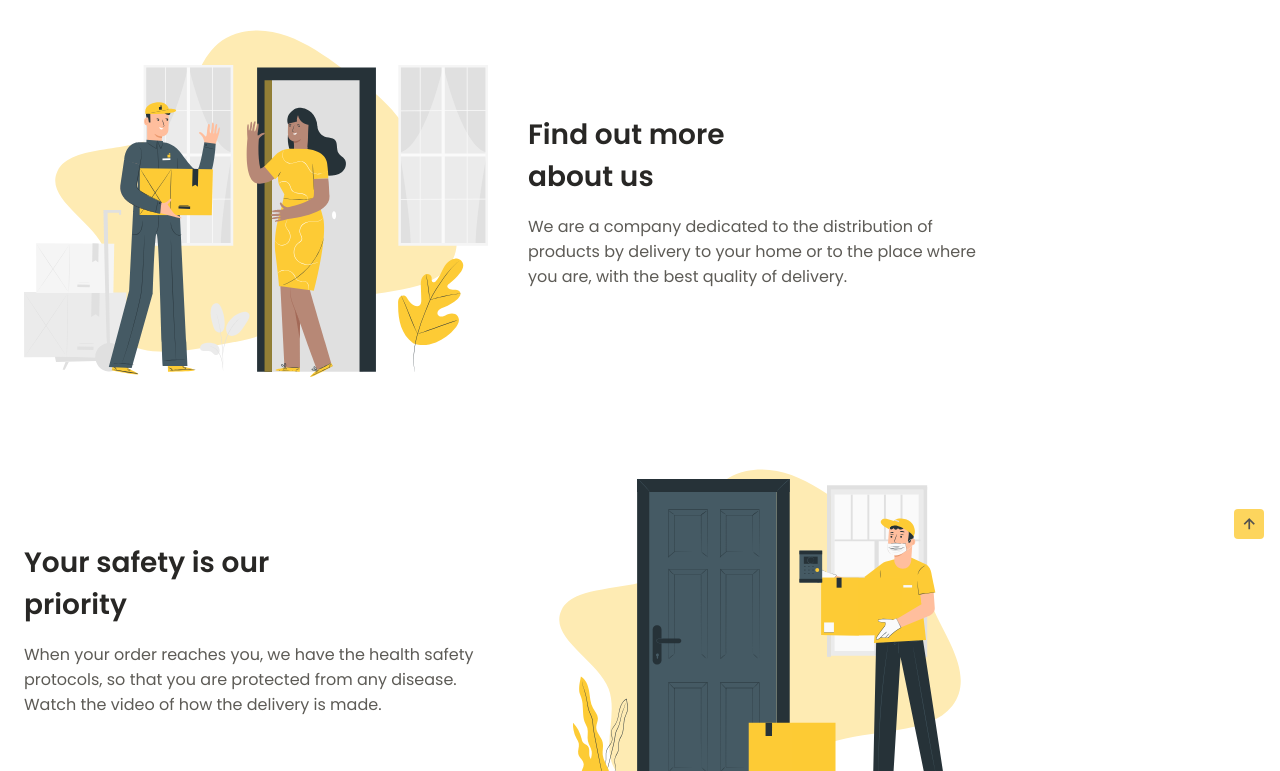
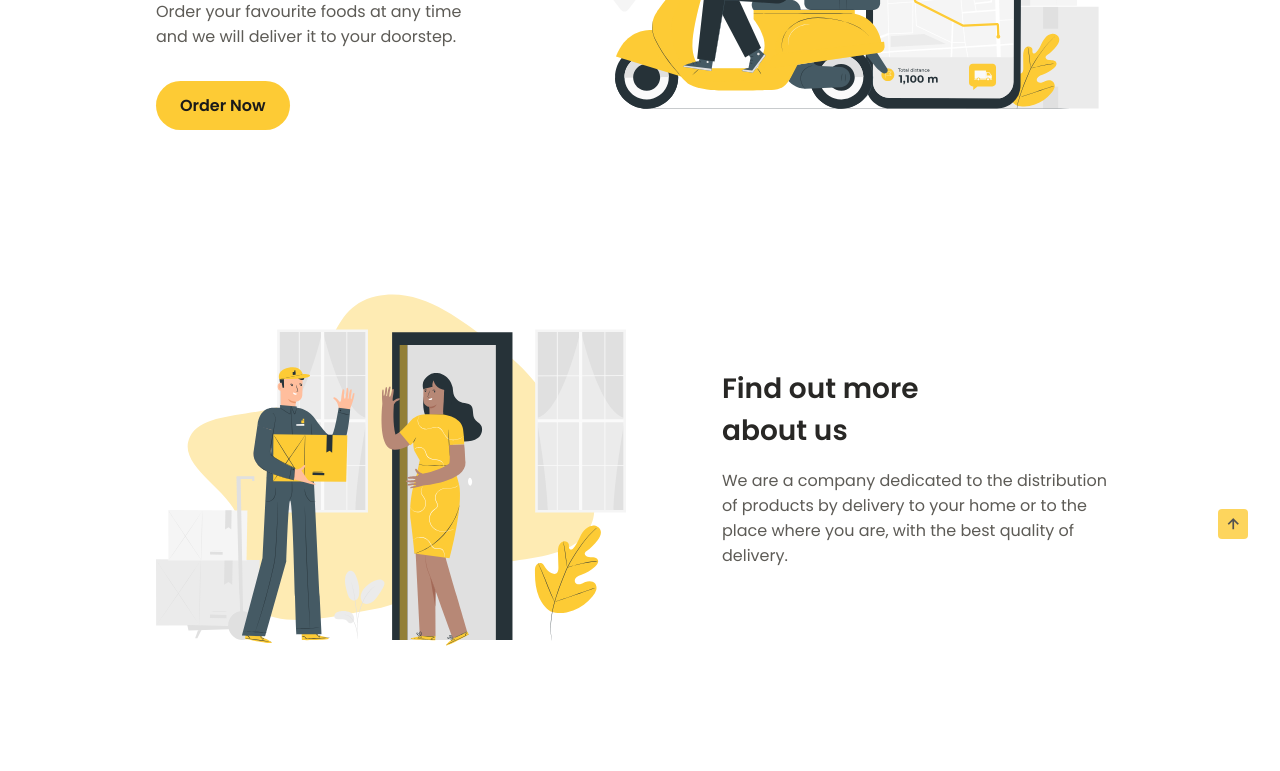
Before and after one commit to DanielGalanIng/DeliveryLandingProject, a website: page pug/index.pug in a window 1280 px wide. Shown: the part 421-1192 px from the top of the page. Drawn offline with nearby package versions, Linux system fonts and the light colour scheme; files that its build step writes are made by us from their sources.

Commit message:
Project finished

```diff
--- a/sass/components/_mediaqueries.scss
+++ b/sass/components/_mediaqueries.scss
@@ -42,4 +42,78 @@
     body {
         margin: 0;
     }
+    .section {
+        padding: 6rem 0 2rem;
+    }
+    .nav {
+        height: calc(var(--header-height) + 1.5rem);
+        &__list {
+            flex-direction: row;
+            column-gap: 2.5rem;
+        }
+        &__toggle {
+            display: none;
+        }
+    }
+    .change-theme {
+        position: initial;
+    }
+    .home__container {
+        padding: 6rem 0 2rem;
+    }
+    .app__buttons {
+        justify-content: initial;
+    }
 }
+
+@include media(desktop-s) {
+    .button__header {
+        display: block;
+    }
+    .svg__img {
+        width: 470px;
+    }
+    .about__container, .security__container, .app__container, .contact__container {
+        column-gap: 6rem;
+    }
+    .services__container {
+        grid-template-columns: repeat(3,1fr);
+    }
+    .contact__container {
+        grid-template-columns: 3fr 1.5fr 1.25fr;
+    }
+    .footer {
+        &__container {
+            grid-template-columns: repeat(5,1fr);
+        }
+        &__social {
+            align-items: flex-start;
+            &-link {
+                font-size: 1.45rem;
+            }
+        }
+    }
+}
+
+@include media(desktop-m) {
+    .container {
+        margin-right: auto;
+        margin-left: auto;
+    }
+    .home {
+        &__img {
+            width: 540px;
+        }
+        &__description {
+            padding-right: 5rem;
+        }
+    }
+    .footer{
+        &__container {
+            column-gap: 3rem;
+        }
+    }
+    .scrollup {
+        right: 2rem;
+    }
+}
```
Also changed, not shown: css/styles.css, 1 other file.
